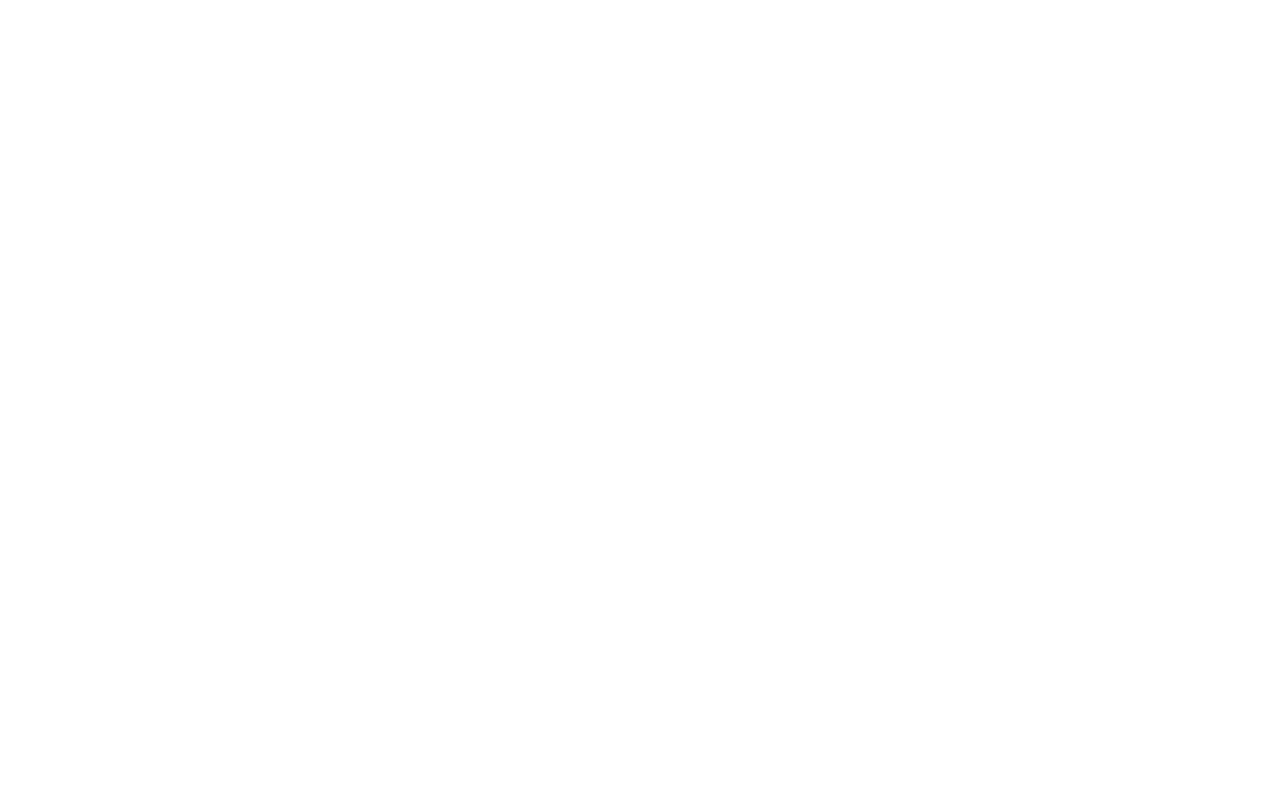
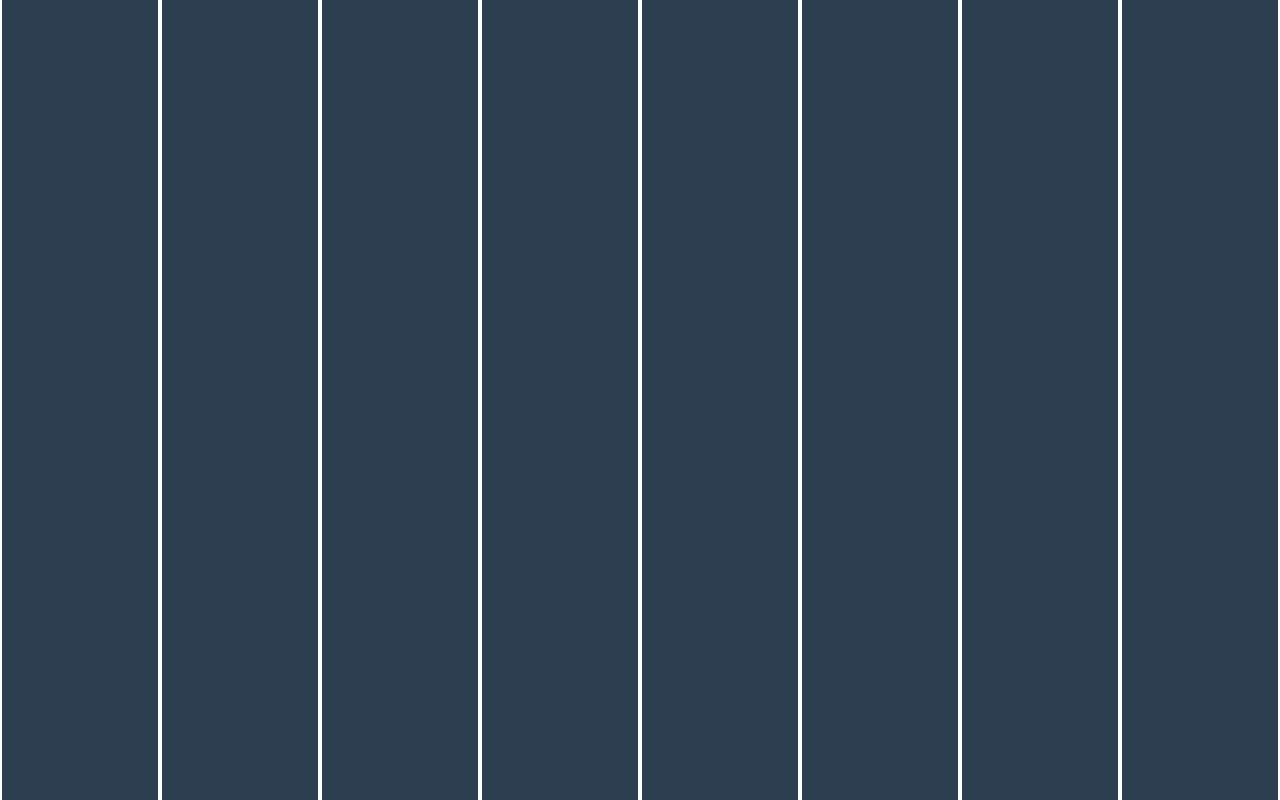
Before and after one commit to pirelenito/trum, a React app: page / in a window 1280 px wide. Built offline with nearby package versions, Linux system fonts and the light colour scheme.

Commit message:
No idea what I’m doing… about to pivot 🤷‍♀️

```diff
--- a/src/App.js
+++ b/src/App.js
@@ -1,8 +1,15 @@
 import React, { Component } from 'react'
-// import Playback from './components/Playback'
+import { connect } from 'react-redux'
+import Playback from './components/Playback'
+import { getTracksAndNotesPosition } from './store'
 
-export default class App extends Component {
+class App extends Component {
   render() {
-    return <div />
+    return <div><Playback tracks={this.props.tracks} /></div>
   }
 }
+
+const mapStateToProps = state => ({ tracks: getTracksAndNotesPosition(state) })
+const mapDispatchToProps = () => ({})
+
+export default connect(mapStateToProps, mapDispatchToProps)(App)
--- a/src/components/Playback.js
+++ b/src/components/Playback.js
@@ -16,12 +16,21 @@ const styles = {
   },
 }
 
-const trackColors = ['#95a5a6', '#16a085', '#27ae60', '#2980b9', '#8e44ad', '#2c3e50', '#e67e22']
+const trackColors = [
+  '#2c3e50',
+  '#2c3e50',
+  '#2c3e50',
+  '#2c3e50',
+  '#2c3e50',
+  '#2c3e50',
+  '#2c3e50',
+  '#2c3e50',
+]
 
 export default ({ tracks }) => {
   return (
     <div style={styles.container}>
-      {tracks.map((track, index) => <Track color={trackColors[index]} notes={track} />)}
+      {tracks.map((track, index) => <Track key={index} color={trackColors[index]} notes={track} />)}
     </div>
   )
 }
@@ -30,7 +39,12 @@ const Track = ({ color, notes }) => {
   return (
     <div style={{ ...styles.track, background: color }}>
       {notes.map(note =>
-        <div style={{ position: 'relative', top: note.timestamp / 100 }}>{note.note}</div>
+        <div
+          key={note[0]}
+          style={{ position: 'relative', top: `${note[1]}%`, background: 'white' }}
+        >
+          {note[0]}
+        </div>
       )}
       <div style={styles.pad} />
     </div>
--- a/src/index.js
+++ b/src/index.js
@@ -1,4 +1,6 @@
+import React from 'react'
 import { render } from 'react-dom'
+import { Provider } from 'react-redux'
 import store from './store'
 import midiSource from './sources/midiSource'
 import tickSource from './sources/tickSource'
@@ -7,4 +9,9 @@ import App from './App'
 midiSource(store.dispatch)
 tickSource(store.dispatch)
 
-render(<App />, document.getElementById('root'))
+render(
+  <Provider store={store}>
+    <App />
+  </Provider>,
+  document.getElementById('root')
+)
--- a/src/store.js
+++ b/src/store.js
@@ -2,22 +2,227 @@ import { createStore } from 'redux'
 
 const TICK = 'TICK'
 const INPUT_NOTE = 'INPUT_NOTE'
+const LOAD_TRACKS = 'LOAD_TRACKS'
 
 const initialState = {
-  trackMapping: { 46: 0, 49: 1, 38: 2, 48: 3, 47: 4, 43: 5, 51: 6 },
-  startupTime: Date.now(),
+  trackMapping: { 46: 0, 49: 1, 38: 2, 48: 3, 36: 4, 47: 5, 43: 6, 51: 7 },
   now: Date.now(),
-  tracks: [[], [], [], [], [], [], []],
+  // tracks: [[], [], [], [], [], [], [], []],
+  tracks: [
+    [],
+    [
+      1498408482311,
+      1498408482718,
+      1498408483113,
+      1498408483501,
+      1498408483907,
+      1498408484276,
+      1498408484685,
+      1498408485069,
+      1498408485463,
+      1498408485858,
+      1498408486253,
+      1498408486651,
+      1498408487051,
+      1498408487459,
+      1498408488305,
+      1498408488719,
+      1498408489107,
+      1498408489509,
+      1498408489874,
+    ],
+    [
+      1498408481702,
+      1498408481909,
+      1498408482056,
+      1498408482088,
+      1498408482703,
+      1498408483492,
+      1498408485053,
+      1498408485852,
+      1498408486641,
+      1498408487451,
+      1498408488302,
+      1498408489103,
+      1498408489869,
+    ],
+    [1498408487750],
+    [
+      1498408482317,
+      1498408482475,
+      1498408483095,
+      1498408483263,
+      1498408483858,
+      1498408484051,
+      1498408484650,
+      1498408484847,
+      1498408485440,
+      1498408485641,
+      1498408486244,
+      1498408486446,
+      1498408487034,
+      1498408487243,
+      1498408487838,
+      1498408488067,
+      1498408488695,
+      1498408488875,
+      1498408489473,
+      1498408489644,
+    ],
+    [],
+    [1498408481911, 1498408487811],
+    [],
+  ],
+  // tracks: [
+  //   [
+  //     1498403838826,
+  //     1498403839019,
+  //     1498403839239,
+  //     1498403839661,
+  //     1498403839869,
+  //     1498403840089,
+  //     1498403840294,
+  //     1498403840509,
+  //     1498403840715,
+  //     1498403840944,
+  //     1498403841150,
+  //     1498403841375,
+  //     1498403841588,
+  //     1498403841825,
+  //     1498403842027,
+  //     1498403842270,
+  //     1498403842478,
+  //     1498403842705,
+  //     1498403842915,
+  //     1498403843145,
+  //     1498403843361,
+  //     1498403843584,
+  //     1498403843782,
+  //     1498403844025,
+  //     1498403844237,
+  //     1498403844459,
+  //     1498403844665,
+  //     1498403844896,
+  //     1498403845112,
+  //     1498403845337,
+  //     1498403845548,
+  //     1498403845786,
+  //     1498403845997,
+  //     1498403846218,
+  //     1498403846415,
+  //     1498403846654,
+  //     1498403846864,
+  //     1498403847095,
+  //     1498403847316,
+  //     1498403847553,
+  //     1498403847760,
+  //     1498403847985,
+  //     1498403848203,
+  //     1498403848432,
+  //     1498403848630,
+  //     1498403848867,
+  //     1498403849083,
+  //     1498403849312,
+  //     1498403849533,
+  //     1498403849770,
+  //     1498403849973,
+  //     1498403850213,
+  //     1498403850419,
+  //     1498403850657,
+  //     1498403850866,
+  //     1498403851107,
+  //     1498403851315,
+  //     1498403851556,
+  //     1498403851740,
+  //   ],
+  //   [
+  //     1498403825675,
+  //     1498403826095,
+  //     1498403826514,
+  //     1498403826915,
+  //     1498403827327,
+  //     1498403827703,
+  //     1498403828124,
+  //     1498403828527,
+  //     1498403828942,
+  //     1498403829360,
+  //     1498403829755,
+  //     1498403830169,
+  //     1498403830583,
+  //     1498403830990,
+  //     1498403831839,
+  //     1498403832259,
+  //     1498403832664,
+  //     1498403833087,
+  //     1498403833492,
+  //     1498403833912,
+  //     1498403834307,
+  //     1498403834720,
+  //     1498403835123,
+  //     1498403835538,
+  //     1498403835941,
+  //     1498403836346,
+  //     1498403836750,
+  //     1498403837145,
+  //     1498403837559,
+  //     1498403838405,
+  //     1498403852572,
+  //   ],
+  //   [
+  //     1498403825086,
+  //     1498403825292,
+  //     1498403826090,
+  //     1498403826916,
+  //     1498403827715,
+  //     1498403828525,
+  //     1498403829353,
+  //     1498403830160,
+  //     1498403830986,
+  //     1498403831833,
+  //     1498403832661,
+  //     1498403833494,
+  //     1498403834297,
+  //     1498403835118,
+  //     1498403835933,
+  //     1498403836741,
+  //     1498403837553,
+  //     1498403838405,
+  //     1498403839237,
+  //     1498403839472,
+  //     1498403840082,
+  //     1498403840945,
+  //     1498403841830,
+  //     1498403842709,
+  //     1498403843590,
+  //     1498403844462,
+  //     1498403845331,
+  //     1498403846229,
+  //     1498403847110,
+  //     1498403847988,
+  //     1498403848871,
+  //     1498403849767,
+  //     1498403850645,
+  //     1498403851535,
+  //     1498403851917,
+  //     1498403851973,
+  //     1498403852082,
+  //     1498403852301,
+  //   ],
+  //   [1498403831248, 1498403837832],
+  //   [],
+  //   [1498403825089, 1498403825295, 1498403831344, 1498403837912],
+  //   [],
+  // ],
 }
 
 const rootReducer = (state = initialState, action) => {
   switch (action.type) {
     case TICK:
       return { ...state, now: action.payload }
+    case LOAD_TRACKS:
+      return { ...state, tracks: action.payload }
     case INPUT_NOTE:
       if (action.payload.intensity === 0) return state
-
-      console.log(action.payload)
 
       const trackIndex = state.trackMapping[action.payload.note]
       if (trackIndex === undefined) return state
@@ -34,8 +239,33 @@ const rootReducer = (state = initialState, action) => {
   }
 }
 
+// actions
 export const tick = now => ({ type: TICK, payload: now })
 export const inputNote = info => ({ type: INPUT_NOTE, payload: info })
+export const loadTracks = tracks => ({ type: LOAD_TRACKS, payload: tracks })
+
+// selectors
+export const getFirstNoteTimestamp = state =>
+  state.tracks.reduce((min, notes) => (notes[0] < min ? notes[0] : min), Number.MAX_SAFE_INTEGER)
+
+export const getNormalizedNotes = state => {
+  const start = getFirstNoteTimestamp(state)
+  return state.tracks.map(notes => notes.map(note => note - start))
+}
+
+export const getElapsedTime = state => state.now - getFirstNoteTimestamp(state)
+
+export const getTracksAndNotesPosition = state => {
+  const travelTime = 2000
+  const elapsedTime = getElapsedTime(state)
+  // const elapsedTime = 0
+
+  return getNormalizedNotes(state).map(notes => {
+    return notes
+      .map((note, index) => [index, (elapsedTime - note) / travelTime * 100])
+      .filter(note => note[1] >= 0 && note[1] <= 100)
+  })
+}
 
 export default createStore(
   rootReducer,
```
